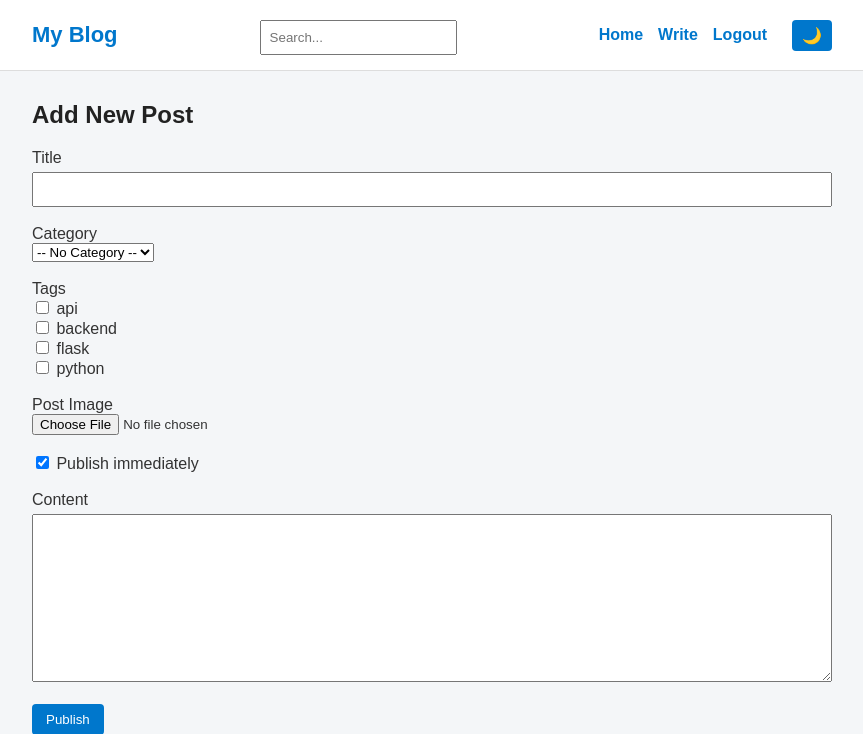
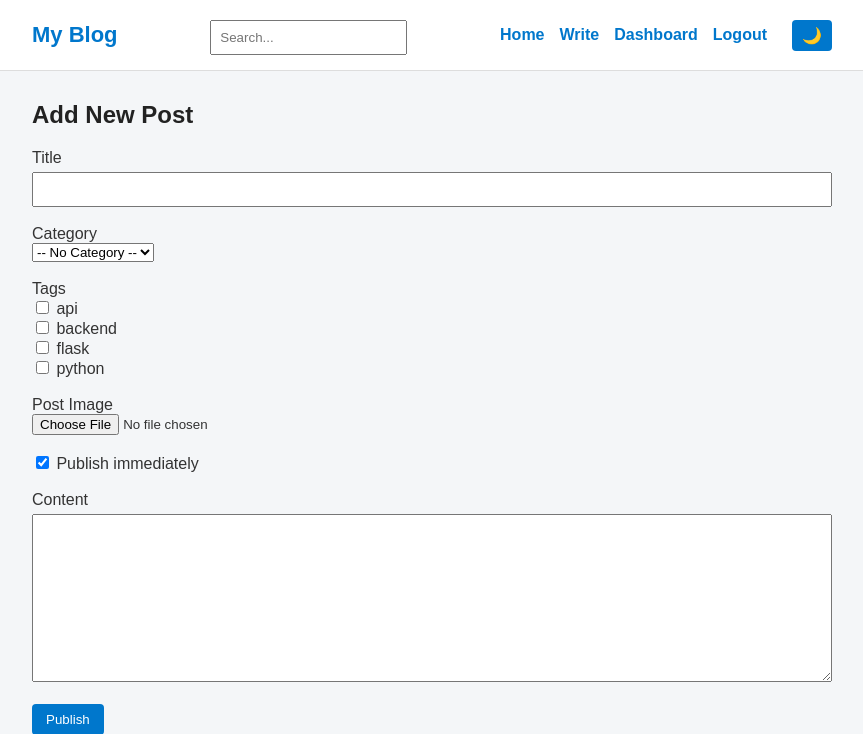
Before and after one commit to ayushkhatana369/blog-app, a Flask app: page /admin in a window 1280 px wide. Shown: the top 734 px of the page, without its empty margins (208-1071 px from the left). Run offline with Flask 3, Linux system fonts and the light colour scheme; a user stored in the database is signed in.

Commit message:
addes .gitignore and added dashboard for admin role

```diff
--- a/templates/base.html
+++ b/templates/base.html
@@ -43,7 +43,7 @@
 
             {% if current_user.is_authenticated %}
                 <a href="{{ url_for('write_post') }}">Write</a>
-
+                 <a href="{{ url_for('admin_dashboard') }}">Dashboard</a>
                 <a href="{{ url_for('logout') }}">Logout</a>
             {% else %}
                 <a href="{{ url_for('login') }}">Login</a>
```
Also changed, not shown: instance/blog.db (deleted), 1 other file.
